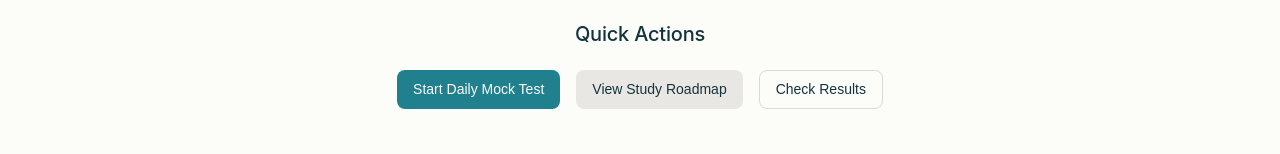
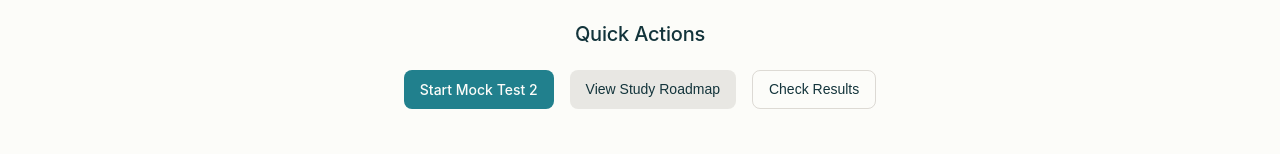
Before and after one commit to Shekharvashist/Arsb_net_prep, a plain HTML site: page index.html in a window 1280 px wide. Shown: the part 646-800 px from the top of the page. Drawn offline with nearby package versions, Linux system fonts and the light colour scheme; a web font is replaced by a local one.

Commit message:
index.html

```diff
--- a/index.html
+++ b/index.html
@@ -8,7 +8,6 @@
     <script src="https://cdn.jsdelivr.net/npm/chart.js"></script>
 </head>
 <body>
-    <!-- Header -->
     <header class="header">
         <div class="container">
             <div class="header__content">
@@ -29,9 +28,7 @@
     </header>
 
     <main class="main">
-        <!-- Home Section -->
         <section id="home" class="section active">
-            <!-- Hero Section -->
             <div class="hero">
                 <div class="container">
                     <div class="hero__content">
@@ -58,7 +55,6 @@
                 </div>
             </div>
 
-            <!-- Dashboard -->
             <div class="dashboard">
                 <div class="container">
                     <h2>Your Progress Dashboard</h2>
@@ -96,7 +92,7 @@
                     <div class="quick-actions">
                         <h3>Quick Actions</h3>
                         <div class="action-buttons">
-                            <button class="btn btn--primary" data-section="mock-test">Start Daily Mock Test</button>
+                            <a href="mock_test_2/index.html" class="btn btn--primary">Start Mock Test 2</a>
                             <button class="btn btn--secondary" data-section="roadmap">View Study Roadmap</button>
                             <button class="btn btn--outline" data-section="results">Check Results</button>
                         </div>
@@ -105,11 +101,9 @@
             </div>
         </section>
 
-        <!-- Mock Test Section -->
         <section id="mock-test" class="section">
             <div class="container">
                 <div class="mock-test">
-                    <!-- Test Start Screen -->
                     <div class="test-start" id="testStart">
                         <div class="card">
                             <div class="card__body">
@@ -139,7 +133,6 @@
                         </div>
                     </div>
 
-                    <!-- Test Interface -->
                     <div class="test-interface hidden" id="testInterface">
                         <div class="test-header">
                             <div class="test-timer">
@@ -161,8 +154,7 @@
                                     Question will appear here
                                 </div>
                                 <div class="options" id="optionsContainer">
-                                    <!-- Options will be populated by JavaScript -->
-                                </div>
+                                    </div>
                                 <div class="question-actions">
                                     <button class="btn btn--secondary" id="markReview">Mark for Review</button>
                                     <button class="btn btn--outline" id="clearResponse">Clear Response</button>
@@ -172,8 +164,7 @@
                             <div class="question-navigator">
                                 <h4>Question Navigator</h4>
                                 <div class="question-grid" id="questionGrid">
-                                    <!-- Question numbers will be populated by JavaScript -->
-                                </div>
+                                    </div>
                                 <div class="legend">
                                     <div class="legend-item">
                                         <span class="legend-color answered"></span>
@@ -198,7 +189,6 @@
                         </div>
                     </div>
 
-                    <!-- Test Results -->
                     <div class="test-results hidden" id="testResults">
                         <div class="card">
                             <div class="card__body">
@@ -223,8 +213,7 @@
                                 </div>
 
                                 <div class="solutions" id="solutions">
-                                    <!-- Solutions will be populated by JavaScript -->
-                                </div>
+                                    </div>
 
                                 <div class="result-actions">
                                     <button class="btn btn--primary" id="retakeTest">Take Another Test</button>
@@ -237,7 +226,6 @@
             </div>
         </section>
 
-        <!-- Study Roadmap Section -->
         <section id="roadmap" class="section">
             <div class="container">
                 <h2>24-Week Study Roadmap</h2>
@@ -249,12 +237,10 @@
                 </div>
 
                 <div class="roadmap" id="roadmap">
-                    <!-- Roadmap content will be populated by JavaScript -->
-                </div>
+                    </div>
             </div>
         </section>
 
-        <!-- Previous Papers Section -->
         <section id="papers" class="section">
             <div class="container">
                 <h2>Previous Year Papers</h2>
@@ -293,7 +279,6 @@
             </div>
         </section>
 
-        <!-- Results Section -->
         <section id="results" class="section">
             <div class="container">
                 <h2>Performance Analytics</h2>
@@ -310,14 +295,12 @@
                     <div class="results-history">
                         <h3>Test History</h3>
                         <div class="results-table" id="resultsTable">
-                            <!-- Results will be populated by JavaScript -->
-                        </div>
+                            </div>
                     </div>
                 </div>
             </div>
         </section>
 
-        <!-- About Section -->
         <section id="about" class="section">
             <div class="container">
                 <h2>About ASRB NET Hub</h2>
@@ -374,7 +357,6 @@
         </section>
     </main>
 
-    <!-- Footer -->
     <footer class="footer">
         <div class="container">
             <div class="footer__content">
```
